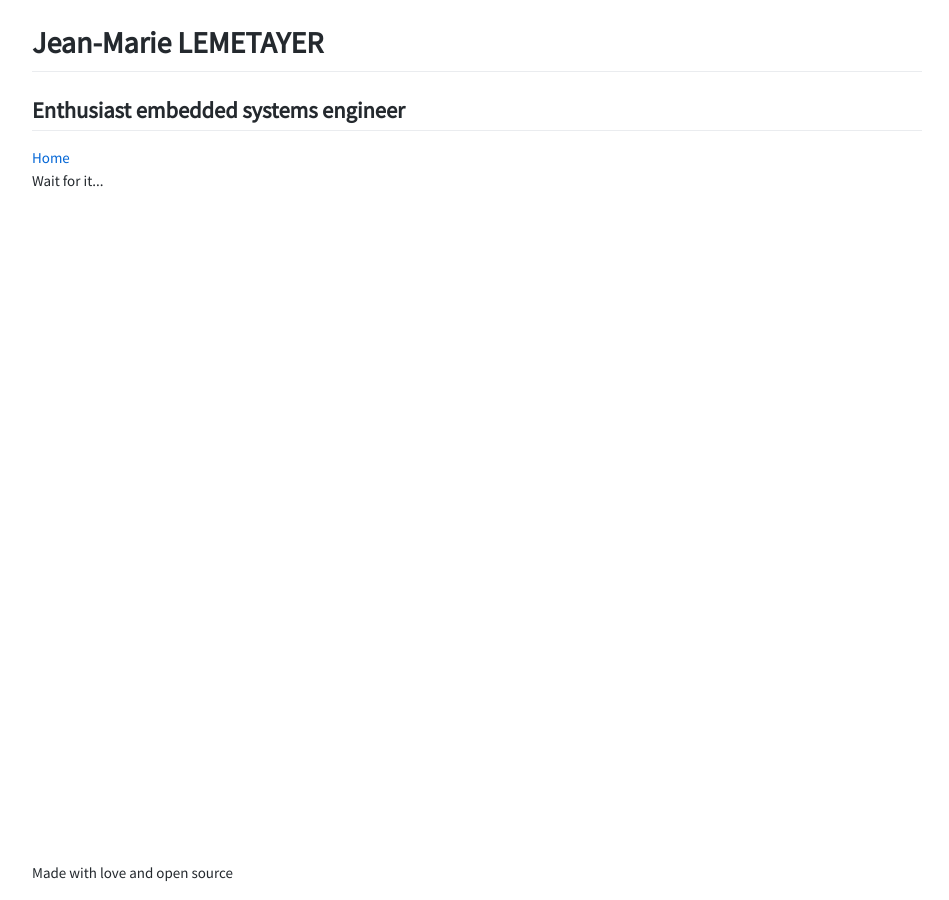
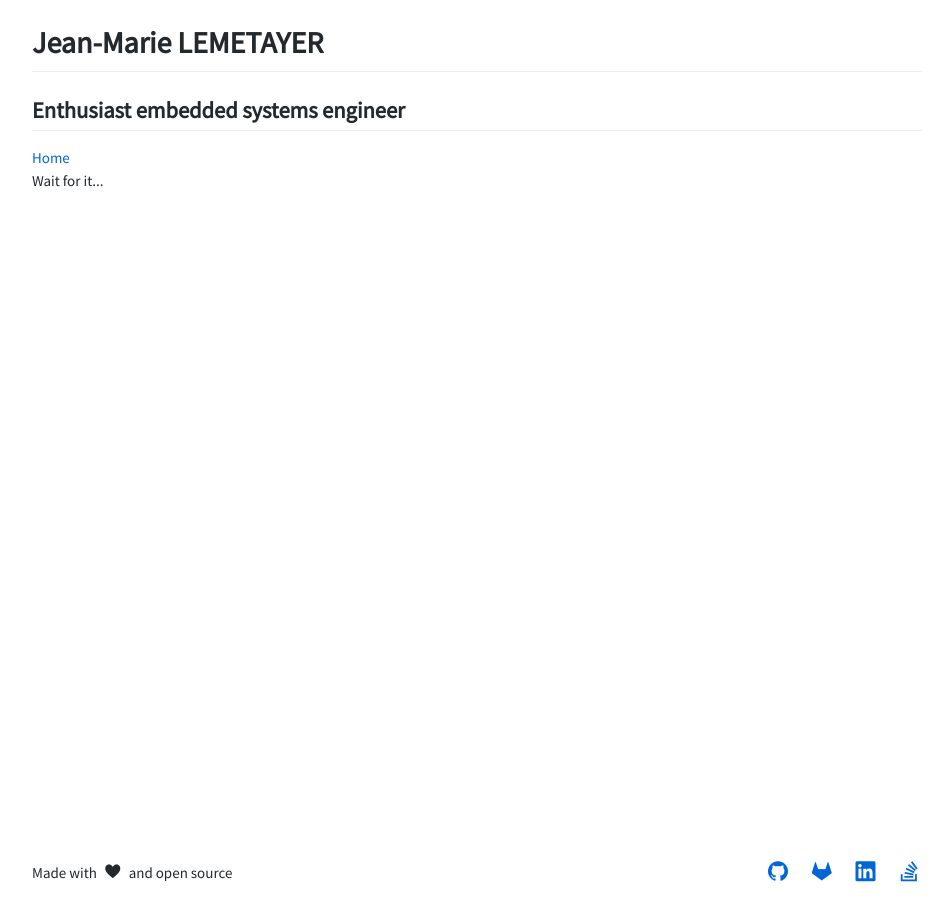
Before and after one commit to jmlemetayer/jmlemetayer.github.io, a Jekyll site: the page built from index.html, in a window 1280 px wide. Shown: the whole page, without its empty margins (163-1112 px from the left). Built offline with Jekyll 4.4.1, drawn with Linux system fonts in a browser that asks for light colours; some web fonts are replaced.

Commit message:
:pencil: Update footer

```diff
--- a/_config.yml
+++ b/_config.yml
@@ -2,6 +2,11 @@ title: Jean-Marie LEMETAYER
 description: Enthusiast embedded systems engineer
 
 baseurl: ""
+
+social:
+    gitlab: https://gitlab.com/jmlemetayer
+    linkedin: https://www.linkedin.com/in/jmlemetayer
+    stackoverflow: https://stackoverflow.com/users/2893600/jml
 
 defaults:
     - scope:
--- a/_layouts/default.html
+++ b/_layouts/default.html
@@ -15,6 +15,29 @@ layout: empty
 		</main>
 	</div>
 	<footer>
-		<p>Made with love and open source</p>
+		<p>
+			Made with
+			<span class="icon icon-love" aria-hidden="true"></span>
+			<span class="sr-only">love</span>
+			and open source
+		</p>
+		<nav>
+			<a href="{{ site.github.owner_url }}">
+				<span class="icon icon-github" aria-hidden="true"></span>
+				<span class="sr-only">GitHub</span>
+			</a>
+			<a href="{{ site.social.gitlab }}">
+				<span class="icon icon-gitlab" aria-hidden="true"></span>
+				<span class="sr-only">GitLab</span>
+			</a>
+			<a href="{{ site.social.linkedin }}">
+				<span class="icon icon-linkedin" aria-hidden="true"></span>
+				<span class="sr-only">Linkedin</span>
+			</a>
+			<a href="{{ site.social.stackoverflow }}">
+				<span class="icon icon-stackoverflow" aria-hidden="true"></span>
+				<span class="sr-only">Stack Overflow</span>
+			</a>
+		</nav>
 	</footer>
 </div>
--- /dev/null
+++ b/_sass/jmlemetayer/_footer.scss
@@ -0,0 +1,26 @@
+footer {
+	display: flex;
+	flex-direction: column-reverse;
+
+	margin-top: 30px;
+
+	text-align: center;
+
+	nav {
+		margin-bottom: 16px;
+
+		a {
+			display: inline-block;
+			text-decoration: none !important;
+
+			& + a { margin-left: 15px }
+		}
+	}
+}
+
+@media (min-width: $breakpoint-min-tablet) {
+	footer {
+		flex-direction: row;
+		justify-content: space-between;
+	}
+}
--- a/main.scss
+++ b/main.scss
@@ -14,3 +14,4 @@ $breakpoint-min-laptop:		1024px;
 @import "mojombo/github-syntax";
 @import "jmlemetayer/common";
 @import "jmlemetayer/icomoon";
+@import "jmlemetayer/footer";
```
